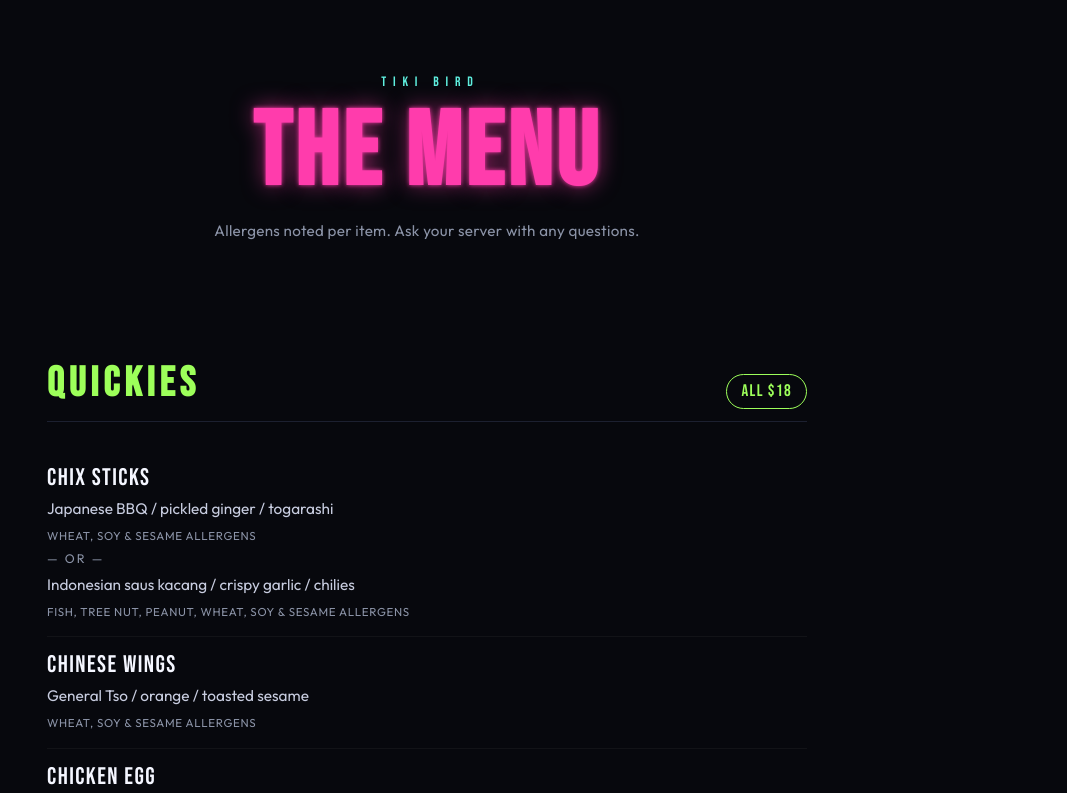
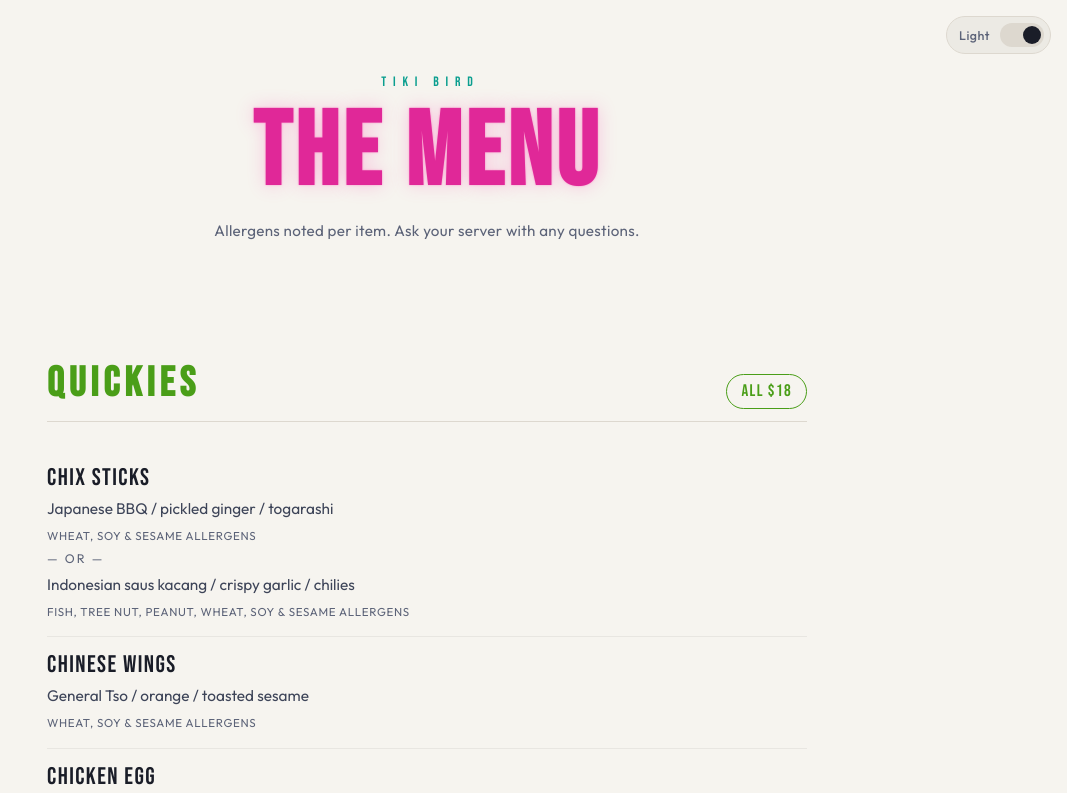
Before and after one commit to chase-ander/tiki-bird-menu, a plain HTML site: page index.html in a window 1280 px wide. Shown: the top 793 px of the page, without its empty margins (213-1280 px from the left). Drawn offline with Linux system fonts and the light colour scheme.

Commit message:
dark light

```diff
--- a/index.html
+++ b/index.html
@@ -10,6 +10,16 @@
 <meta name="robots" content="index, follow">
 <meta name="theme-color" content="#07080d">
 <link rel="canonical" href="https://tikibirdmenu.com/">
+
+<script>
+(function(){
+  var theme = localStorage.getItem('theme');
+  if (!theme) theme = matchMedia('(prefers-color-scheme: light)').matches ? 'light' : 'dark';
+  document.documentElement.setAttribute('data-theme', theme);
+  var meta = document.querySelector('meta[name="theme-color"]');
+  if (meta) meta.content = theme === 'light' ? '#f6f4ef' : '#07080d';
+})();
+</script>
 
 <!-- Open Graph -->
 <meta property="og:type" content="restaurant.menu">
@@ -82,17 +92,41 @@
 </script>
 <style>
   @import url('https://fonts.googleapis.com/css2?family=Bebas+Neue&family=Outfit:wght@300;400;500;600;700&display=swap');
-  :root{
+  :root,
+  [data-theme="dark"]{
     --bg:#07080d;
     --bg-soft:#0e1018;
     --ink:#f4f6ff;
     --muted:#8b93a7;
     --line:#1c2030;
+    --desc:#c8cde0;
+    --divider:rgba(255,255,255,.045);
+    --hero-glow:0 0 22px rgba(255,60,172,.55),0 0 4px rgba(255,60,172,.9);
+    --toggle-track:#1c2030;
+    --toggle-thumb:#f4f6ff;
     --pink:#ff3cac;
     --cyan:#5ff0e0;
     --lime:#9dff5a;
     --gold:#ffcf4d;
     --violet:#b06bff;
+  }
+
+  [data-theme="light"]{
+    --bg:#f6f4ef;
+    --bg-soft:#eceae4;
+    --ink:#1a1d28;
+    --muted:#5c6378;
+    --line:#ddd8cf;
+    --desc:#3d4458;
+    --divider:rgba(0,0,0,.06);
+    --hero-glow:0 0 18px rgba(255,60,172,.25),0 0 2px rgba(255,60,172,.5);
+    --toggle-track:#ddd8cf;
+    --toggle-thumb:#1a1d28;
+    --pink:#e02898;
+    --cyan:#0a9e8f;
+    --lime:#4a9e18;
+    --gold:#c99200;
+    --violet:#7b3fd4;
   }
 
   *{box-sizing:border-box;margin:0;padding:0}
@@ -107,9 +141,59 @@
     -webkit-font-smoothing:antialiased;
     padding:0 20px 32px;
     overflow-x:hidden;
+    transition:background .25s ease,color .25s ease;
   }
 
   .wrap{max-width:760px;margin:0 auto}
+
+  /* ---------- THEME TOGGLE ---------- */
+  .theme-toggle{
+    position:fixed;
+    top:16px;
+    right:16px;
+    z-index:100;
+    display:flex;
+    align-items:center;
+    gap:10px;
+    padding:6px 6px 6px 12px;
+    border:1px solid var(--line);
+    border-radius:999px;
+    background:var(--bg-soft);
+    cursor:pointer;
+    font-family:'Outfit',system-ui,sans-serif;
+    font-size:.78rem;
+    font-weight:500;
+    letter-spacing:.04em;
+    color:var(--muted);
+    transition:background .25s ease,border-color .25s ease;
+  }
+  .theme-toggle:hover{color:var(--ink)}
+  .theme-toggle:focus-visible{
+    outline:2px solid var(--cyan);
+    outline-offset:2px;
+  }
+  .theme-toggle-track{
+    position:relative;
+    width:44px;
+    height:24px;
+    border-radius:999px;
+    background:var(--toggle-track);
+    transition:background .25s ease;
+  }
+  .theme-toggle-thumb{
+    position:absolute;
+    top:3px;
+    left:3px;
+    width:18px;
+    height:18px;
+    border-radius:50%;
+    background:var(--toggle-thumb);
+    transition:transform .25s ease,background .25s ease;
+  }
+  [data-theme="light"] .theme-toggle-thumb{transform:translateX(20px)}
+  .theme-toggle-label-light{display:none}
+  [data-theme="light"] .theme-toggle-label-dark{display:none}
+  [data-theme="light"] .theme-toggle-label-light{display:inline}
 
   /* ---------- HERO ---------- */
   header.hero{
@@ -130,7 +214,7 @@
     line-height:.92;
     letter-spacing:.04em;
     color:var(--pink);
-    text-shadow:0 0 22px rgba(255,60,172,.55),0 0 4px rgba(255,60,172,.9);
+    text-shadow:var(--hero-glow);
   }
   .hero p{
     color:var(--muted);
@@ -181,7 +265,7 @@
   /* ---------- ITEM ---------- */
   .item{
     padding:16px 0;
-    border-bottom:1px solid rgba(255,255,255,.045);
+    border-bottom:1px solid var(--divider);
   }
   .item:last-child{border-bottom:none}
   .item-top{
@@ -203,7 +287,7 @@
     white-space:nowrap;
   }
   .desc{
-    color:#c8cde0;
+    color:var(--desc);
     font-size:.96rem;
     margin-top:7px;
     max-width:60ch;
@@ -237,7 +321,7 @@
     align-items:baseline;
     gap:12px;
     padding:11px 0;
-    border-bottom:1px solid rgba(255,255,255,.045);
+    border-bottom:1px solid var(--divider);
   }
   .drink .nm{font-weight:500}
   .drink .sub{color:var(--muted);font-size:.82rem;display:block;margin-top:2px}
@@ -260,11 +344,18 @@
     .drink-grid{grid-template-columns:1fr;gap:0}
     .price-tag{font-size:.95rem;white-space:normal}
     .eyebrow{letter-spacing:.3em;text-indent:0}
-    .hero h1{text-shadow:0 0 12px rgba(255,60,172,.45),0 0 3px rgba(255,60,172,.8)}
+    .hero h1{text-shadow:var(--hero-glow)}
   }
 </style>
 </head>
 <body>
+<button class="theme-toggle" type="button" id="theme-toggle" aria-label="Switch to light mode">
+  <span class="theme-toggle-label theme-toggle-label-dark">Dark</span>
+  <span class="theme-toggle-label theme-toggle-label-light">Light</span>
+  <span class="theme-toggle-track" aria-hidden="true">
+    <span class="theme-toggle-thumb"></span>
+  </span>
+</button>
 <div class="wrap">
 
   <header class="hero">
@@ -475,5 +566,26 @@
   </footer>
 
 </div>
+<script>
+(function(){
+  var btn = document.getElementById('theme-toggle');
+  var meta = document.querySelector('meta[name="theme-color"]');
+  var colors = { dark: '#07080d', light: '#f6f4ef' };
+
+  function applyTheme(theme) {
+    document.documentElement.setAttribute('data-theme', theme);
+    localStorage.setItem('theme', theme);
+    if (meta) meta.content = colors[theme];
+    btn.setAttribute('aria-label', theme === 'dark' ? 'Switch to light mode' : 'Switch to dark mode');
+  }
+
+  btn.addEventListener('click', function() {
+    var next = document.documentElement.getAttribute('data-theme') === 'light' ? 'dark' : 'light';
+    applyTheme(next);
+  });
+
+  applyTheme(document.documentElement.getAttribute('data-theme') || 'dark');
+})();
+</script>
 </body>
 </html>
```
